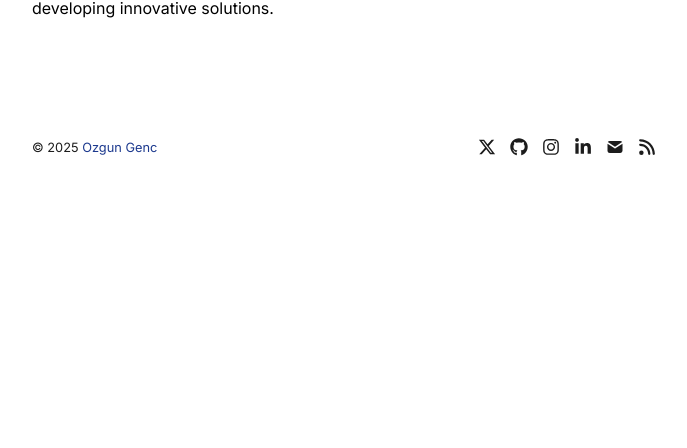
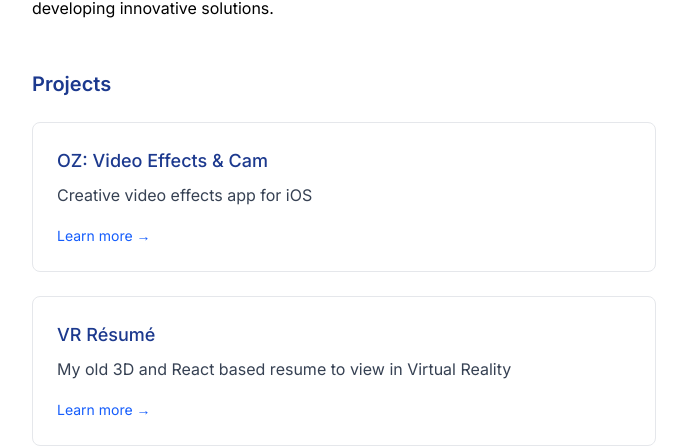
Before and after one commit to ozgung/homepage-2, a Next.js app: page / in a window 1280 px wide. Shown: the part 406-854 px from the top of the page, without its empty margins (296-983 px from the left). Before the commit the page ends 800 px from the top, so only its background shows below. Built offline with nearby package versions, Linux system fonts and the light colour scheme.

Commit message:
customization

```diff
--- a/app/components/footer.tsx
+++ b/app/components/footer.tsx
@@ -5,7 +5,6 @@
   FaXTwitter,
   FaGithub,
   FaInstagram,
-  FaRss,
   FaLinkedinIn,
 } from "react-icons/fa6";
 import { TbMailFilled } from "react-icons/tb";
@@ -29,9 +28,6 @@
       <SocialLink href={socialLinks.instagram} icon={FaInstagram} />
       <SocialLink href={socialLinks.linkedin} icon={FaLinkedinIn} />
       <SocialLink href={socialLinks.email} icon={TbMailFilled} />
-      <a href="/rss.xml" target="_self">
-        <FaRss />
-      </a>
     </div>
   );
 }
--- a/app/page.tsx
+++ b/app/page.tsx
@@ -1,5 +1,7 @@
 import Image from "next/image";
+import Link from "next/link";
 import { socialLinks } from "./lib/config";
+import { projects } from "./projects/project-data";
 
 export default function Page() {
   return (
@@ -21,6 +23,32 @@
           Experienced Software Engineer with a strong background in Image Processing. Proven expertise in 3D Computer Vision, Computer Graphics and Neural Graphics. Skilled in rapid prototyping and driving projects from concept to completion. Seeking a position as a CV/ML Engineer to leverage my skills in developing innovative solutions.
         </p>
       </div>
+
+      {/* Projects Section */}
+      <section className="mt-12">
+        <h2 className="text-xl font-semibold mb-6 text-blue-900 dark:text-blue-200">Projects</h2>
+        <div className="space-y-6">
+          {projects.map((project, index) => (
+            <div key={index} className="border border-gray-200 dark:border-gray-700 rounded-lg p-6 hover:shadow-lg transition-shadow">
+              <h3 className="text-lg font-medium mb-2 text-black dark:text-white">{project.title}</h3>
+              <p className="text-gray-700 dark:text-gray-300 mb-4">{project.description}</p>
+              <a
+                href={project.url}
+                target="_blank"
+                rel="noopener noreferrer"
+                className="text-blue-600 dark:text-blue-400 hover:underline text-sm"
+              >
+                Learn more →
+              </a>
+            </div>
+          ))}
+        </div>
+        <div className="mt-6">
+          <Link href="/projects" className="text-blue-600 dark:text-blue-400 hover:underline">
+            View all projects →
+          </Link>
+        </div>
+      </section>
     </section>
   );
 }
--- a/app/projects/project-data.tsx
+++ b/app/projects/project-data.tsx
@@ -7,15 +7,16 @@
 
 export const projects: Project[] = [
   {
-    title: "Mithril AI",
-    year: 2024,
-    description: "Open science AI resarch lab",
-    url: "https://github.com/mithrilai",
+    title: "OZ: Video Effects & Cam",
+    year: 2022,
+    description: "Creative video effects app for iOS",
+    url: "https://ozapp.co",
   },
   {
-    title: "OpenDeepLearning",
-    year: 2023,
-    description: "Open source AI education resources",
-    url: "https://opendeeplearning.xyz/",
-  },
+    title: "VR Résumé",
+    year: 2014,
+    description: "My old 3D and React based resume to view in Virtual Reality",
+    url: "https://ozgungenc.com/reactvr/",
+  }
+
 ];
```
